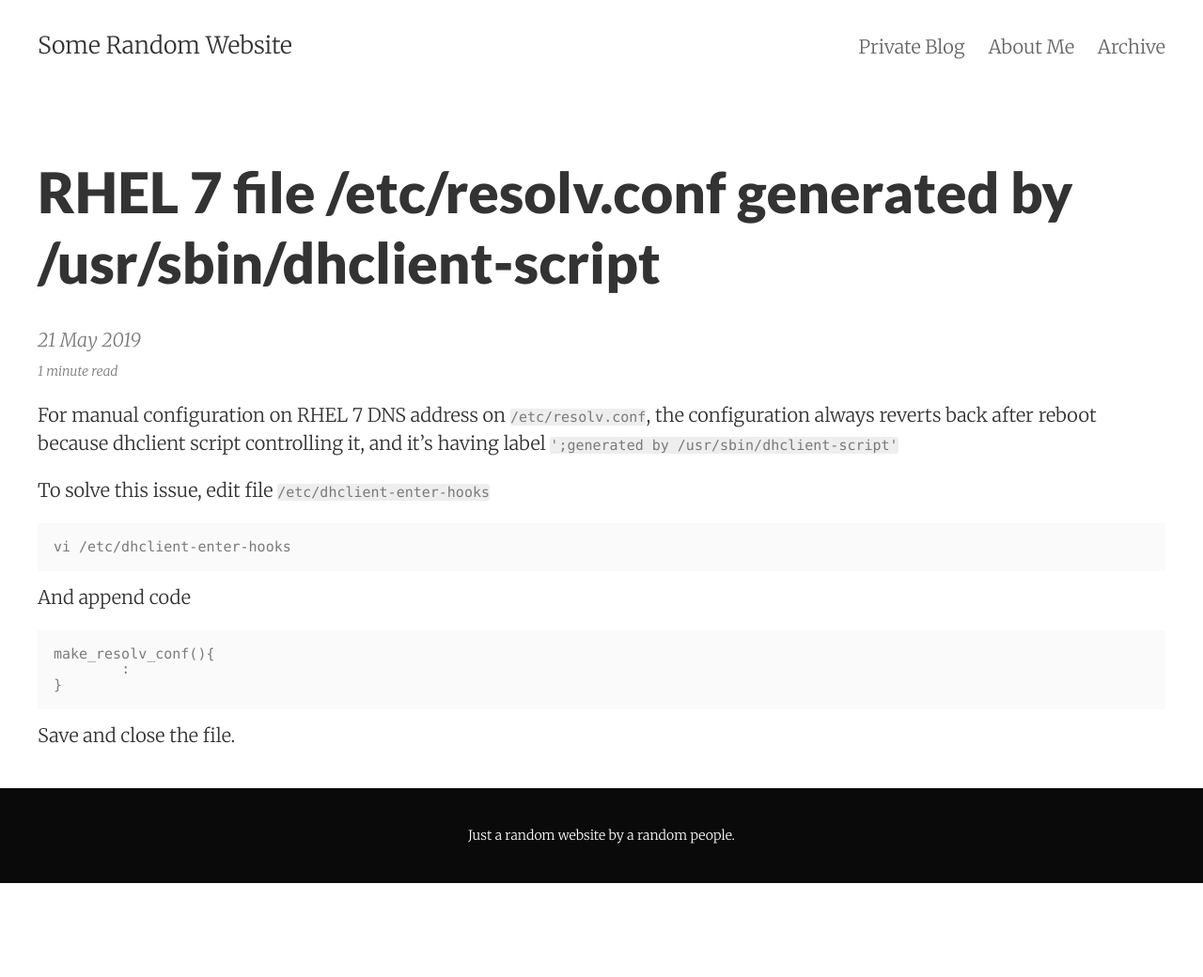
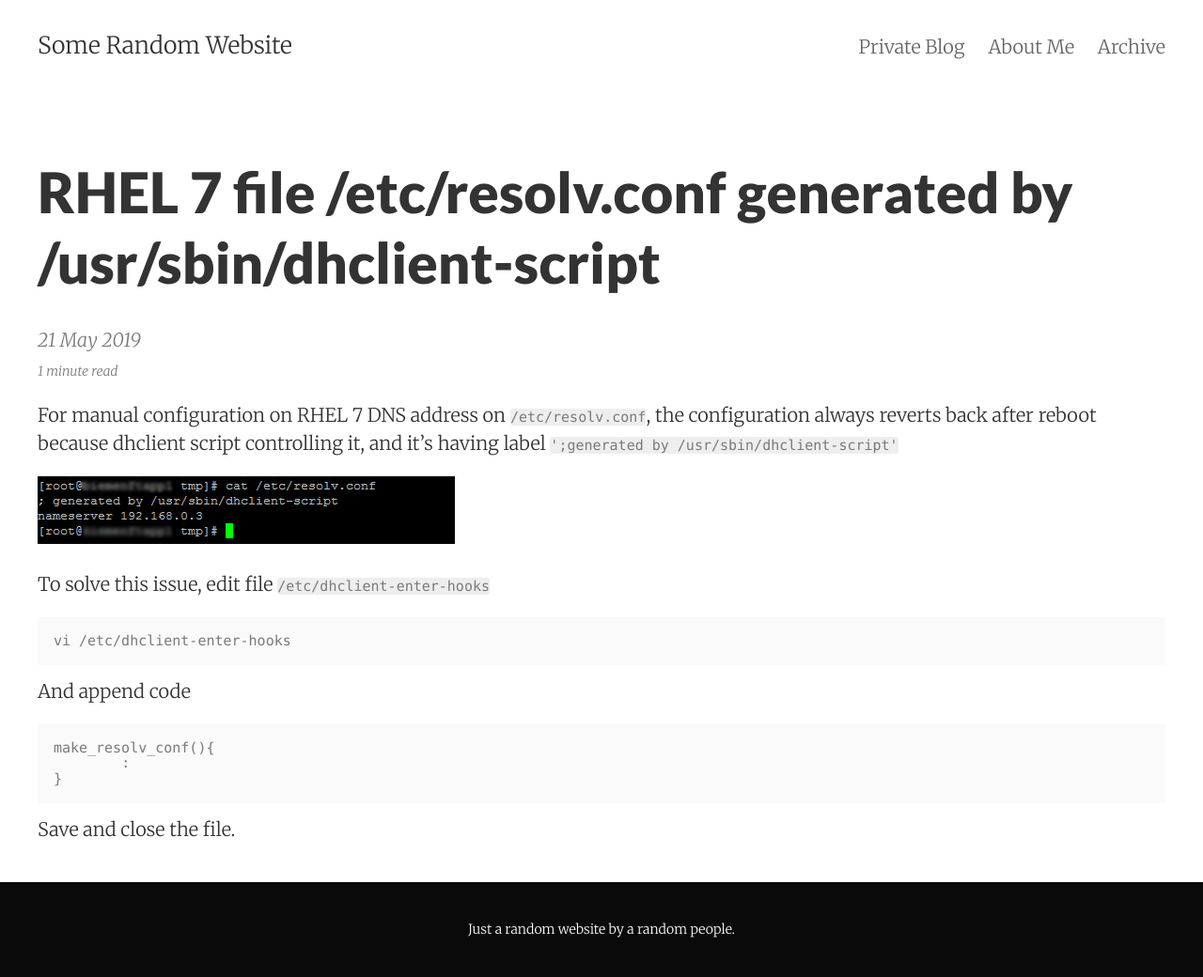
Before and after one commit to wwahyudi/wwahyudi.github.io, a Jekyll site: the page built from _posts/2019-03-20-rhel-7-etc-resolve-generated-by-usr-sbin-dhclient-script.md, in a window 1280 px wide. Shown: the whole page at 94% size. Built offline with Jekyll 4.4.1, drawn with Linux system fonts in a browser that asks for light colours; comment, search, counter and statistics services are not loaded; before the commit the page ends 940 px from its top, so only the background shows below that.

Commit message:
Add image for post 2019-03-20-rhel-7-etc-resolve-generated-by-usr-sbin-dhclient-script

````diff
--- a/_posts/2019-03-20-rhel-7-etc-resolve-generated-by-usr-sbin-dhclient-script.md
+++ b/_posts/2019-03-20-rhel-7-etc-resolve-generated-by-usr-sbin-dhclient-script.md
@@ -7,6 +7,8 @@
 ---
 
 For manual configuration on RHEL 7 DNS address on `/etc/resolv.conf`, the configuration always reverts back after reboot because dhclient script controlling it, and it's having label `';generated by /usr/sbin/dhclient-script'`
+
+![etc resolv.conf is having generated by usr sbin dhclient-script](http://sapikuda.com/images/posts/2019-03-20-rhel-7-etc-resolve-generated-by-usr-sbin-dhclient-script/etc-resolv.conf.png)
 
 To solve this issue, edit file `/etc/dhclient-enter-hooks`
 ```
````
Also changed, not shown: images/posts/2019-03-20-rhel-7-etc-resolve-generated-by-usr-sbin-dhclient-script/etc-resolv.conf.png (added).
